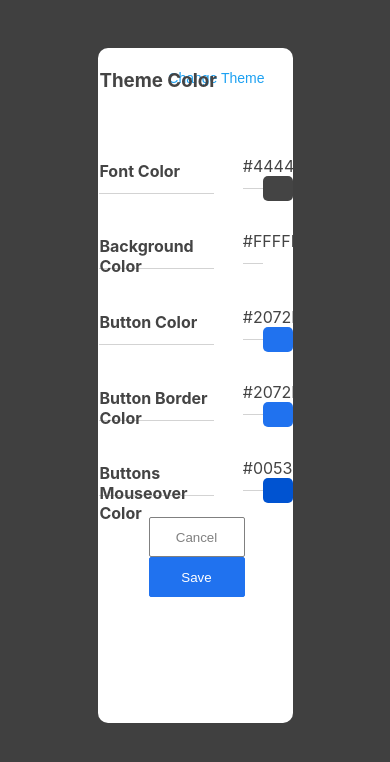
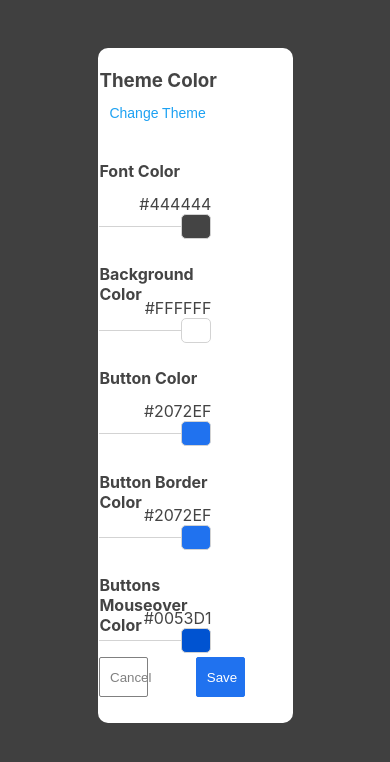
Before and after one commit to Florid11/third-task, a React (Create React App) app: page / in a window 390 px wide. Both pictures are taken after a click on the button "Show popup". Shown: the top 762 px of the page. Built offline with nearby package versions, Linux system fonts and the light colour scheme.

Commit message:
Final Changes

```diff
--- a/src/Components/Modal.css
+++ b/src/Components/Modal.css
@@ -50,7 +50,7 @@
     margin: 1% 0 0  1%;
 }
 
-.presp div:first-child{
+.title{
     margin-bottom: 3rem;
 }
 
@@ -97,7 +97,7 @@
     height: 25px;
     outline: none;
     border-radius: 5px;
-    border: none;
+    border: 1px solid lightgray;
 }
 
 .pick:hover{
@@ -149,6 +149,8 @@
 
 span{
     position: fixed;
+    top: 25%;
+    left: 45%;
     z-index: 100;
 }
 
@@ -159,13 +161,62 @@ span{
         margin-left: 20%;
     }
 
-
+    span{
+        left: 40%;
+    }
 }
 
-@media all and (max-width: 686px){
-    .popup{
 
+@media all and (max-width: 914px){
+    .presp p{
+        width: 7rem;
+        border-bottom: none;
     }
 
+    span{
+        left: 0;
+    }
+}
 
+@media all and (max-width: 632px){
+    .presp{
+        align-items: center;
+    }
+
+    .presp h4{
+        border-bottom: none;
+    }
+
+    .presp p{
+        margin-top: -20px;
+        float: left;
+        border-bottom: 1px solid lightgray;
+    }
+
+    .themeBtn{
+        float: left;
+        margin-top: -15px;
+    }
+
+    .btnCancel, .btnSave{
+        margin-bottom: 20px;
+        width: 30%;
+    }
+
+    span{
+        right: 0;
+        left: unset;
+    }
 }
+
+@media all  and (max-width: 480px){
+    .btnCancel, .btnSave{
+        margin-bottom: 20px;
+        width: 25%;
+    }
+
+    span{
+        margin-top: 35px;
+        top: inherit;
+    }
+}
--- a/src/Components/PopUp.js
+++ b/src/Components/PopUp.js
@@ -1,5 +1,5 @@
+import {useState} from "react";
 import { ChromePicker } from 'react-color';
-import {useState} from "react";
 
 const PopUp = (props) => {
 
@@ -24,8 +24,9 @@ const PopUp = (props) => {
 
   return(
       <div className='popup' style={{backgroundColor: color2}}>
+
           <div className='presp'  style={{color: color1}}>
-              <div>
+              <div className='title'>
                   <h3>Theme Color</h3>
                   <button className='themeBtn'>Change Theme</button>
               </div>
@@ -35,7 +36,7 @@ const PopUp = (props) => {
               </div>
               <div>
                   <h4>Background Color</h4>
-                  <p>{color2}<button onClick={() => setShowColor2(showColor2 => !showColor2)} className='pick' style={{backgroundColor: color2}}/><span>{showColor2 && (<ChromePicker color={color2} onChange={(color2) => {setColor2(color2.hex)}}/>)}</span></p>
+                  <p>{color2}<button onClick={() => setShowColor2(showColor2 => !showColor2)} className='pick' style={{backgroundColor: color2}}/><span>{showColor2 && (<ChromePicker color={color2} onChange={(color2) => {setColor2(color2.hex)}} />)}</span></p>
               </div>
               <div>
                   <h4>Button Color</h4>
```
